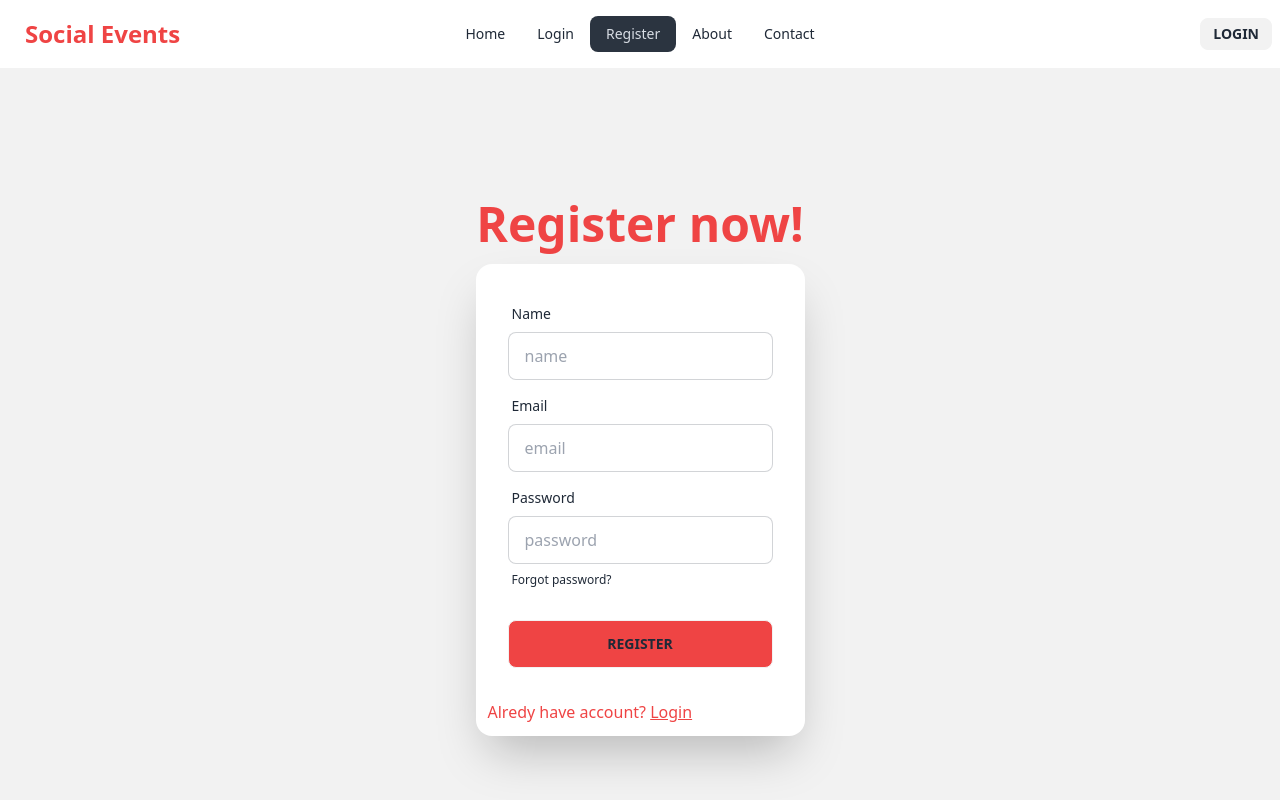
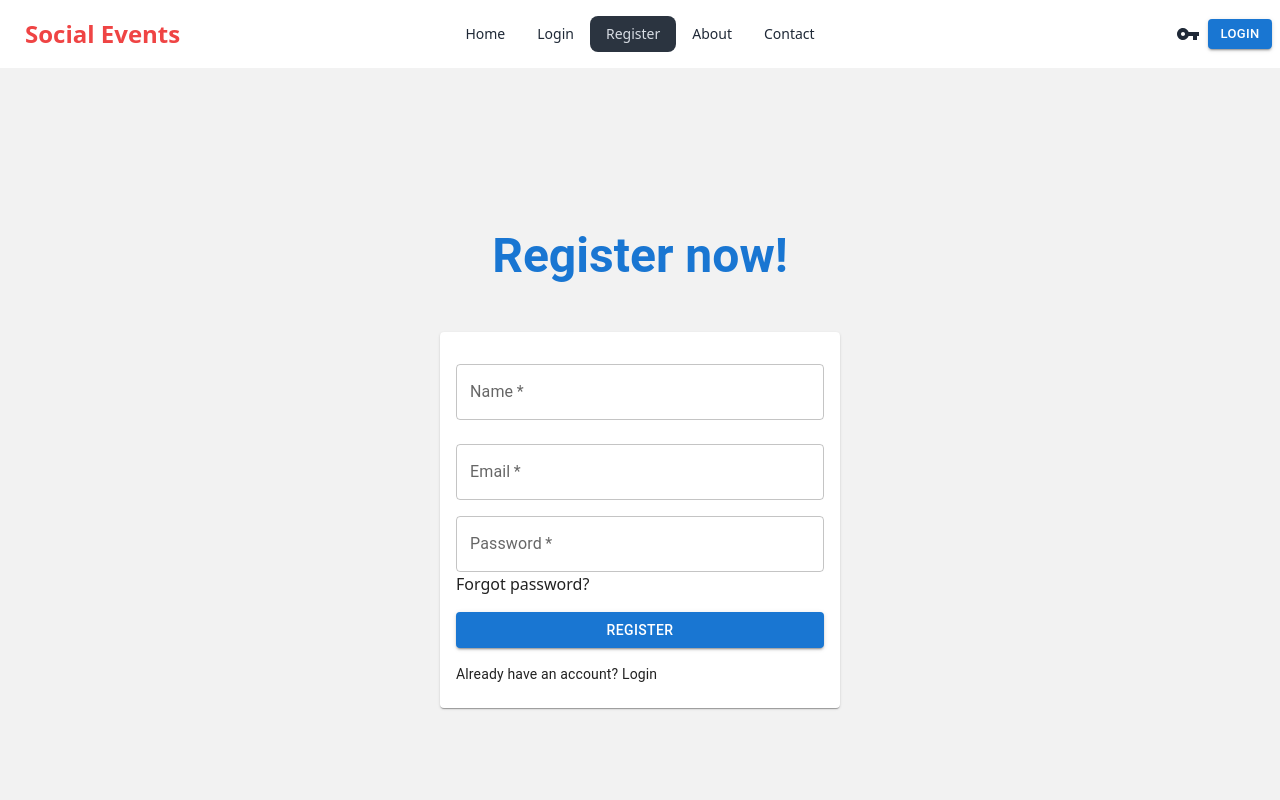
Before and after one commit to mahizaman490/assignment9-private, a React (Vite) app: page /register in a window 1280 px wide. Shown: the top 800 px of the page. Built offline with nearby package versions, Linux system fonts and the light colour scheme; no server answers.

Commit message:
created the lgin and registration file with mui

```diff
--- a/index.html
+++ b/index.html
@@ -2,10 +2,10 @@
 <html lang="en">
   <head>
     <meta charset="UTF-8" />
-    <link rel="icon" type="image/svg+xml" href="/vite.svg" />
+    <link rel="icon" type="image/svg+xml" href="https://i.ibb.co/2SY1Qhg/antique-gold-flower-light-candle.jpg" />
     <meta name="viewport" content="width=device-width, initial-scale=1.0" />
     <link rel="stylesheet" href="https://unpkg.com/aos@next/dist/aos.css" />
-    <title>assignment9 with firebase</title>
+    <title>Social Events</title>
   </head>
   <body>
     <div id="root"></div>
--- a/src/components/Home.jsx
+++ b/src/components/Home.jsx
@@ -5,6 +5,7 @@ import Banner from "./Banner";
 import Gallery from "./Gallery";
 import HappyClients from "./HappyClients";
 import ServicesSection from "./ServicesSection";
+import SliderComponent from "./SliderComponent";
 
 
 const Home = () => {
@@ -18,6 +19,7 @@ console.log(events)
           <ServicesSection events={events}></ServicesSection>
           <Gallery></Gallery>
           <HappyClients></HappyClients>
+          <SliderComponent></SliderComponent>
 
         </div>
     );
--- a/src/components/Login.jsx
+++ b/src/components/Login.jsx
@@ -1,83 +1,94 @@
-import { useContext, useState } from "react";
-import { Link, useNavigate } from "react-router-dom";
-import { AuthContext } from "../providers/AuthProvider";
-import Swal from "sweetalert2";
+import React, { useContext, useState } from 'react';
+import { Link, Link as RouterLink, useNavigate } from 'react-router-dom';
+import { AuthContext } from '../providers/AuthProvider';
+import Swal from 'sweetalert2';
+import { Button, Card, CardContent, TextField, Typography } from '@mui/material';
 
 
 const Login = () => {
-const { signInUser,signInWithGoogle } = useContext(AuthContext);
-const [loginError,setLoginError] = useState('')
+  const { signInUser, signInWithGoogle } = useContext(AuthContext);
+  const [loginError, setLoginError] = useState('');
+  const navigate = useNavigate();
 
-const navigate = useNavigate()
-
-const handleLogin = e => {
+  const handleLogin = (e) => {
     e.preventDefault();
     const email = e.target.email.value;
     const password = e.target.password.value;
-console.log(email,password)
-setLoginError('')
-signInUser(email,password)
-.then(result => {
-  console.log(result.user)
+    setLoginError('');
+    signInUser(email, password)
+      .then((result) => {
+        console.log(result.user);
+        Swal.fire('You logged in successfully!');
+        e.target.reset();
+        navigate('/');
+      })
+      .catch((error) => {
+        console.error(error);
+        setLoginError(error.message);
+      });
+  };
 
-Swal.fire("you logged in successfully!")
-
-  e.target.reset()
-  navigate('/')
+  const handleGoogleSignIn = () => {
+    signInWithGoogle()
+      .then((result) => {
+        console.log(result.user);
+        Swal.fire('You logged in successfully!');
+        navigate('/');
       })
-.catch(error => {
+      .catch((error) => {
         console.error(error);
-  setLoginError(error.message)
-})
-
-}
-const handleGoogleSignIn = () =>{
- signInWithGoogle()
- .then(result =>{
-  console.log(result.user)
-  Swal.fire("you logged in successfully!")
-  navigate('/')
- })
- .catch(error => {
-  console.error(error)
- })
-}
-
+      });
+  };
 
   return (
     <div className="hero min-h-screen bg-base-200">
-  <div className="hero-content flex-col ">
+      <div className="hero-content flex-col">
         <div className="text-center lg:text-left">
-      <h1 className="text-5xl text-red-500 font-bold">Login now!</h1>
-
+          <Typography variant="h3" color="primary" fontWeight="bold">
+            Login now!
+          </Typography>
         </div>
-    <div className="card flex-shrink-0 w-full max-w-sm shadow-2xl bg-base-100">
-      <form onSubmit={handleLogin} className="card-body">
-        <div className="form-control">
-          <label className="label">
-            <span className="label-text">Email</span>
-          </label>
-          <input type="email" name="email" placeholder="email" className="input input-bordered" required />
-        </div>
-        <div className="form-control">
-          <label className="label">
-            <span className="label-text">Password</span>
-          </label>
-          <input type="password" placeholder="password" name="password" className="input input-bordered" required />
-          <label className="label">
-            <a href="#" className="label-text-alt link link-hover">Forgot password?</a>
-          </label>
-        </div>
-        <div className="form-control mt-4">
-          <button className="btn bg-red-500">Login</button>
-        </div>
+        <Card sx={{ maxWidth: 400, margin: 'auto', mt: 4 }}>
+          <CardContent>
+            <form onSubmit={handleLogin} className="space-y-4">
+              <TextField
+                fullWidth
+                id="email"
+                name="email"
+                label="Email"
+                variant="outlined"
+                required
+                margin="normal"
+              />
+              <TextField
+                fullWidth
+                id="password"
+                name="password"
+                label="Password"
+                type="password"
+                variant="outlined"
+                required
+                margin="normal"
+              />
+              <Link component={RouterLink} to="#" variant="body2" color="primary">
+                Forgot password?
+              </Link>
+              <Button type="submit" fullWidth variant="contained" color="primary">
+                Login
+              </Button>
             </form>
-      <p className="pb-3 pl-3"><span className="text-red-500 ">new here? </span> <Link to='/register' className="text-red-500 underline">Register</Link></p>
-      <p><button onClick={handleGoogleSignIn} className="btn btn-ghost">Google</button></p>
-    </div>
-    {
-          loginError && <p className="text-red-700">{loginError}</p>
-        }
+            <Typography variant="body2" color="text.primary" mt={2}>
+              New here?{' '}
+              <Link component={RouterLink} to="/register" variant="underline" color="text.primary">
+                Register
+              </Link>
+            </Typography>
+            <Button onClick={handleGoogleSignIn} fullWidth variant="outlined" color="primary" mt={2}>
+              Google
+            </Button>
+          </CardContent>
+        </Card>
+        {loginError && <Typography color="error">{loginError}</Typography>}
       </div>
     </div>
   );
--- a/src/components/Navbar.jsx
+++ b/src/components/Navbar.jsx
@@ -2,7 +2,8 @@ import { useContext } from "react";
 import { Link, NavLink } from "react-router-dom";
 import { AuthContext } from "../providers/AuthProvider";
 import Swal from "sweetalert2";
-
+import { Button, Icon } from "@mui/material";
+import VpnKeyIcon from '@mui/icons-material/VpnKey';
 const Navbar = () => {
 
   const { user, logOut } = useContext(AuthContext);
@@ -47,6 +48,7 @@ const Navbar = () => {
         </ul>
       </div>
       <div className="navbar-end ">
+      <Icon component={VpnKeyIcon} className="icon text-2xl mr-2 " />
         {
           user ? <>
             <div className="avatar online ">
@@ -58,10 +60,16 @@ const Navbar = () => {
             <span> <small>{user.displayName
             }</small></span>
 
-            <a onClick={handleLogOut} className="btn btn-sm">Logout</a>
+
+<Button onClick={handleLogOut}  variant="contained" size="small">
+              Logout
+            </Button>
+
           </>
             : <Link to='/login'>
-              <button className="btn btn-sm">Login</button>
+             <Button variant="contained" size="small">
+              Login
+            </Button>
             </Link>
         }
 
--- a/src/components/Register.jsx
+++ b/src/components/Register.jsx
@@ -1,89 +1,102 @@
-import { useContext, useState } from "react";
-import { Link} from "react-router-dom";
-import { AuthContext } from "../providers/AuthProvider";
-import Swal from "sweetalert2";
+import React, { useContext, useState } from 'react';
+import { Link, Link as RouterLink } from 'react-router-dom';
+import { AuthContext } from '../providers/AuthProvider';
+import { Button, Card, CardContent, TextField, Typography } from '@mui/material';
 
 
 const Register = () => {
-  const { createUser } = useContext(AuthContext)
-  const [registerError, SetRegisterError] = useState('');
-  const [registerSuccess, setregisterSuccess] = useState('');
-  const handleRegister = e => {
+  const { createUser } = useContext(AuthContext);
+  const [registerError, setRegisterError] = useState('');
+  const [registerSuccess, setRegisterSuccess] = useState('');
+
+  const handleRegister = (e) => {
     e.preventDefault();
     const name = e.target.name.value;
     const email = e.target.email.value;
     const password = e.target.password.value;
-    console.log(name, email, password)
-    SetRegisterError('')
-    setregisterSuccess('')
 
-if(password.length < 6){
-  SetRegisterError('password should be at least 6 characters or longer')
-  return;
-  }else if(!/[A-Z]/.test(password)){
-    SetRegisterError('Your password should have at least one upper case characters');
-    return;
-  }else if(!/[!@#$%^&*()_+{}\\[\]:;<>,.?~\\]/.test(password)){
-    SetRegisterError('Your password should have a special characters');
-    return;
-  }
+    setRegisterError('');
+    setRegisterSuccess('');
+
+    if (password.length < 6) {
+      setRegisterError('Password should be at least 6 characters or longer');
+      return;
+    } else if (!/[A-Z]/.test(password)) {
+      setRegisterError('Your password should have at least one uppercase character');
+      return;
+    } else if (!/[!@#$%^&*()_+{}\\[\]:;<>,.?~\\]/.test(password)) {
+      setRegisterError('Your password should have a special character');
+      return;
+    }
+
     createUser(email, password)
-      .then(result => {
-        console.log(result.user)
-       Swal.fire("your registration successfull!")
-        e.target.reset()
+      .then((result) => {
+        console.log(result.user);
+        setRegisterSuccess('Your registration was successful!');
+        e.target.reset();
+      })
+      .catch((error) => {
+        console.error(error);
+        setRegisterError(error.message);
+      });
+  };
 
-      })
-      .catch(error => {
-        console.error(error);
-        SetRegisterError(error.message)
-      })
-
-
-  }
   return (
     <div className="hero min-h-screen bg-base-200">
       <div className="hero-content flex-col ">
         <div className="text-center lg:text-left">
-          <h1 className="text-5xl text-red-500 font-bold">Register now!</h1>
-
+          <Typography variant="h3" color="primary" fontWeight="bold">
+            Register now!
+          </Typography>
         </div>
-        <div className="card flex-shrink-0 w-full max-w-sm shadow-2xl bg-base-100">
-          <form onSubmit={handleRegister} className="card-body">
-            <div className="form-control">
-              <label className="label">
-                <span className="label-text">Name</span>
-              </label>
-              <input type="text" name="name" placeholder="name" className="input input-bordered" required />
-            </div>
-            <div className="form-control">
-              <label className="label">
-                <span className="label-text">Email</span>
-              </label>
-              <input type="email" name="email" placeholder="email" className="input input-bordered" required />
-            </div>
-            <div className="form-control">
-              <label className="label">
-                <span className="label-text">Password</span>
-              </label>
-              <input type="password" placeholder="password" name="password" className="input input-bordered" required />
-              <label className="label">
-                <a href="#" className="label-text-alt link link-hover">Forgot password?</a>
-              </label>
-            </div>
-            <div className="form-control mt-4">
-              <button className="btn bg-red-500">Register</button>
-            </div>
-          </form>
-          <p className="pb-3 pl-3"><span className="text-red-500 ">Alredy have account? </span> <Link to='/login ' className="text-red-500 underline">Login</Link></p>
-
-        </div>
-        {
-          registerError && <p className="text-red-700">{registerError}</p>
-        }
-        {
-          registerSuccess && <p>{registerSuccess}</p>
-        }
+        <Card sx={{ maxWidth: 400, margin: 'auto', mt: 4 }}>
+          <CardContent>
+            <form onSubmit={handleRegister} className="space-y-4">
+              <TextField
+                fullWidth
+                id="name"
+                name="name"
+                label="Name"
+                variant="outlined"
+                required
+                margin="normal"
+              />
+              <TextField
+                fullWidth
+                id="email"
+                name="email"
+                label="Email"
+                variant="outlined"
+                required
+                margin="normal"
+              />
+              <TextField
+                fullWidth
+                id="password"
+                name="password"
+                label="Password"
+                type="password"
+                variant="outlined"
+                required
+                margin="normal"
+              />
+              <Link component={RouterLink} to="#" variant="body2" color="primary">
+                Forgot password?
+              </Link>
+              <Button type="submit" fullWidth variant="contained" color="primary">
+                Register
+              </Button>
+            </form>
+            <Typography variant="body2" color="text.primary" mt={2}>
+              Already have an account?{' '}
+              <Link component={RouterLink} to="/login" variant="underline" color="text.primary">
+                Login
+              </Link>
+            </Typography>
+          </CardContent>
+        </Card>
+        {registerError && <Typography color="error">{registerError}</Typography>}
+        {registerSuccess && <Typography>{registerSuccess}</Typography>}
       </div>
     </div>
   );
```
Also changed, not shown: package.json (+7 -1 lines), src/components/About.jsx (+22 -31 lines), src/components/Banner.jsx (+45 -24 lines), src/components/SliderComponent.jsx (added, +101 -0 lines), 1 other file (tests, documents, lock files or other folders). Lines whose indentation alone changed are shown as unchanged.
